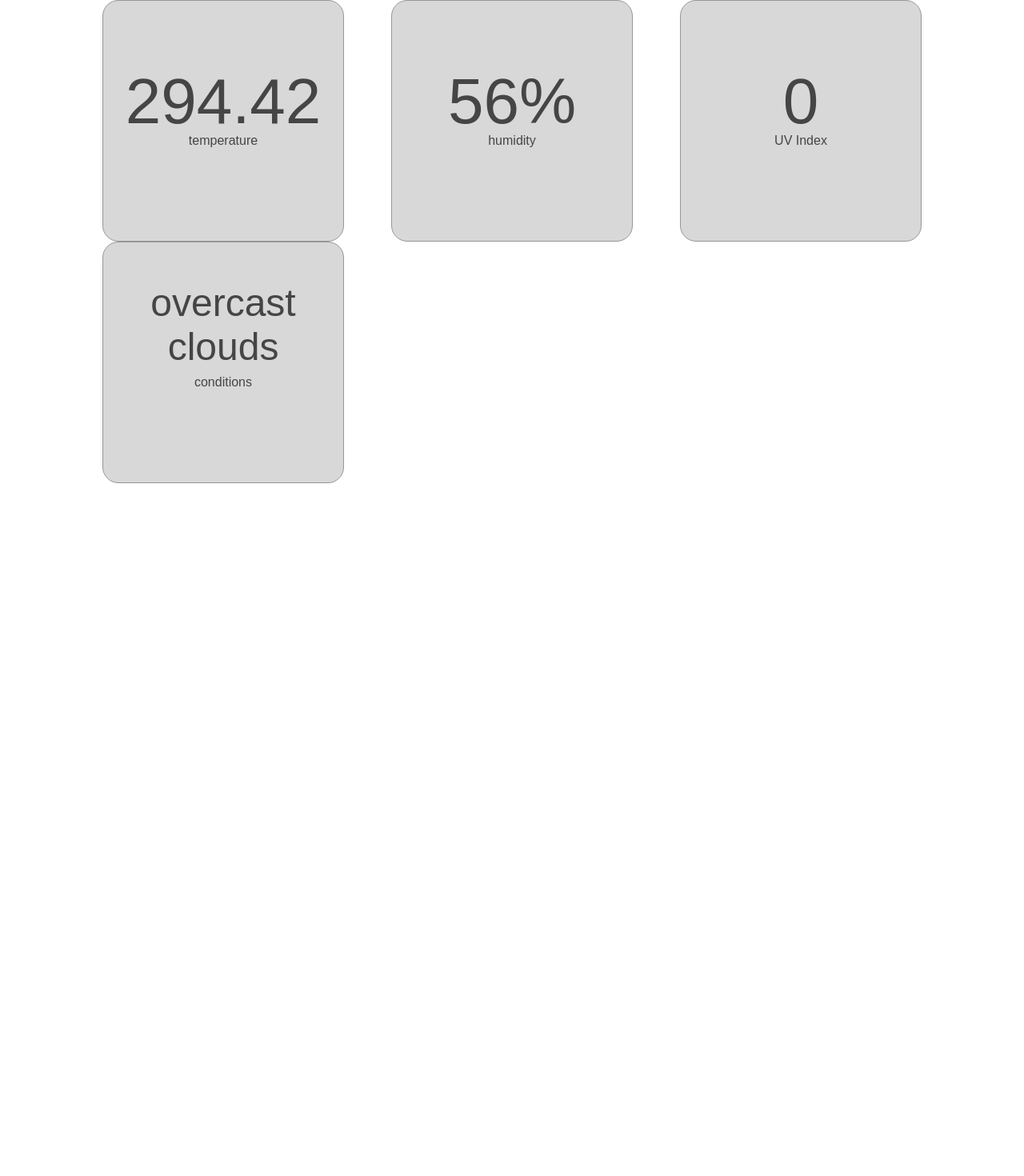
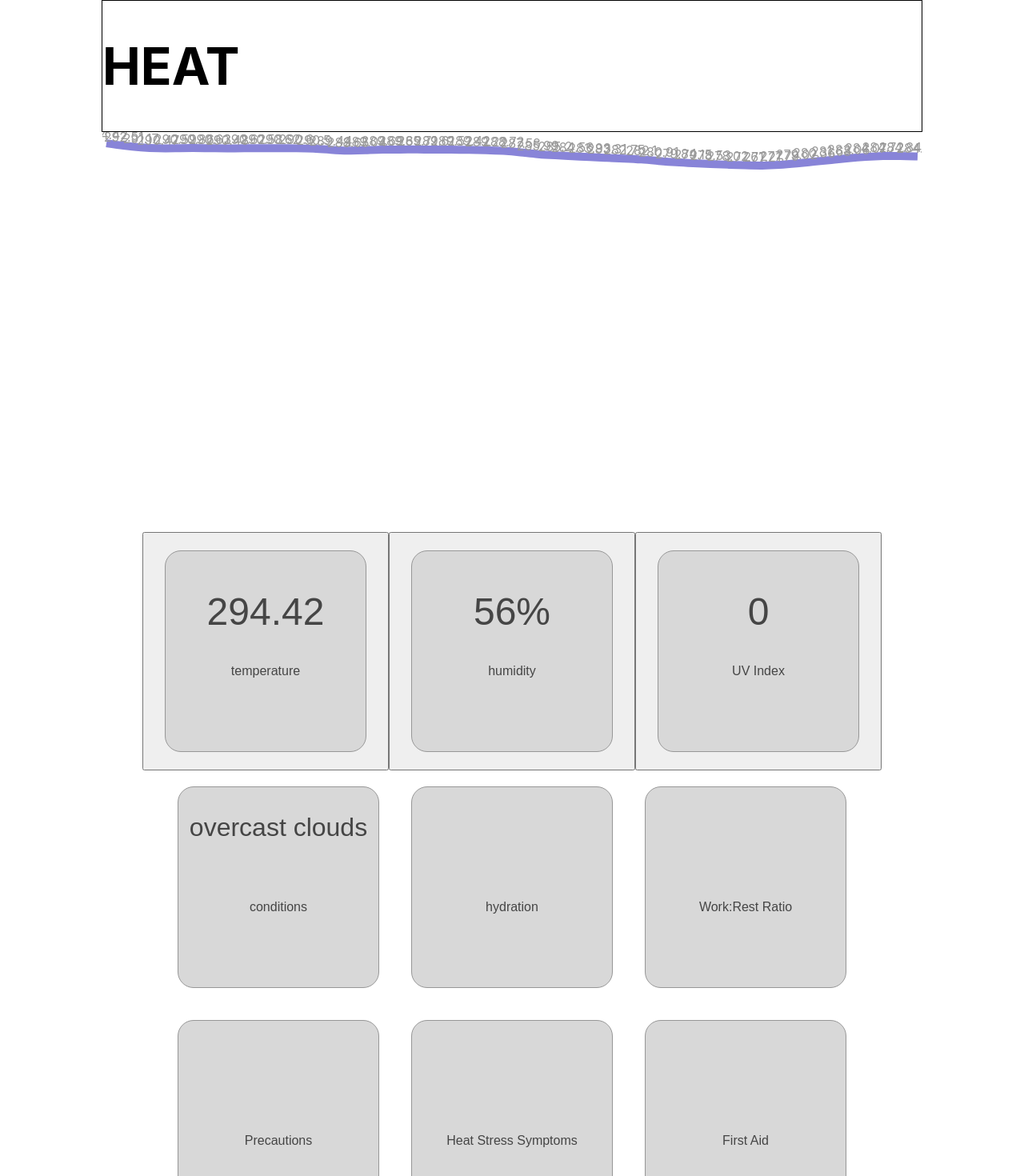
Before and after one commit to rafael-domingo/heat, a React (Create React App) app: page / in a window 1280 px wide. Shown: the top 1470 px of the page at 80% size. Before the commit the page ends 800 px from the top, so only its background shows below. Built offline with nearby package versions, Linux system fonts and the light colour scheme.

Commit message:
Set up Recharts

```diff
--- a/package.json
+++ b/package.json
@@ -9,6 +9,7 @@
     "react": "^17.0.1",
     "react-dom": "^17.0.1",
     "react-scripts": "4.0.1",
+    "recharts": "^2.0.4",
     "web-vitals": "^0.2.4"
   },
   "scripts": {
--- a/src/App.css
+++ b/src/App.css
@@ -1,14 +1,45 @@
 .App {
   display: flex;
+  flex-wrap: wrap;
   justify-content: center;
   align-items: flex-start;
+  width: 100%;
+  height: 100%;
+}
+
+.header-group {
+  width: 80%;
+  height: auto;
+  border: 1px solid black;
+  font-size: 2em;
+}
+
+.graph-group {
+  width: 80%;
+  /* height: 100%; */
 }
 
 .card-group {
   display: flex;
   flex-wrap: wrap;
-  justify-content: space-between;
+  justify-content: flex-start;
   align-items: flex-start;
   width: 80%;
   height: auto;
 }
+
+.card-sub-group {
+  display: flex;
+  flex-wrap: wrap;
+  justify-content: center;
+  align-items: flex-start;
+  width: 100%;
+}
+
+.card-remaining {
+  display: flex;
+  flex-wrap: wrap;
+  justify-content: center;
+  align-items: flex-start;
+  width: 100%;
+}
--- a/src/App.js
+++ b/src/App.js
@@ -7,6 +7,8 @@ import { exampleObject } from './util/exampleObject';
 
 // Import Components
 import { CardContainer } from './components/card/CardContainer';
+import { GraphContainer } from './components/graph/GraphContainer';
+import { Card } from './components/card/Card';
 
 class App extends React.Component {
   constructor(props) {
@@ -16,9 +18,11 @@ class App extends React.Component {
       hourlyTemp: Weather.getHourly(exampleObject, 'temp'),
       hourlyUvi: Weather.getHourly(exampleObject, 'uvi'),
       hourlyHumidity: Weather.getHourly(exampleObject, 'humidity'),
-      hourlyConditions: Weather.getHourly(exampleObject, 'conditions')
+      hourlyConditions: Weather.getHourly(exampleObject, 'conditions'),
+      graphData: Weather.getHourly(exampleObject, 'temp')
     }
     this.getWeather = this.getWeather.bind(this);
+    this.changeGraph = this.changeGraph.bind(this);
   }
 
   getWeather() {
@@ -33,6 +37,21 @@ class App extends React.Component {
 
   }
 
+  changeGraph(parameter) {
+    let data = [];
+    if (parameter === 'uvi') {
+      data = Weather.getHourly(exampleObject, 'uvi');
+    } else if (parameter === 'temperature') {
+      data = Weather.getHourly(exampleObject, 'temp');
+    } else if (parameter === 'humidity') {
+      data = Weather.getHourly(exampleObject, 'humidity');
+    }
+    this.setState(prevState => ({
+      ...prevState,
+      graphData: data
+    }));
+  }
+
   componentDidMount() {
     window.addEventListener('load', this.getWeather());
   }
@@ -40,11 +59,33 @@ class App extends React.Component {
   render() {
     return (
       <div className="App">
+        <div className="header-group">
+          <h1>HEAT</h1>
+        </div>
+        <div className="graph-group">
+          <GraphContainer data={this.state.graphData} />
+        </div>
         <div className="card-group">
-          <CardContainer mainValue={`${this.state.weather.current.temp}`} description={'temperature'}/>
-          <CardContainer mainValue={`${this.state.weather.current.humidity}%`} description={'humidity'}/>
-          <CardContainer mainValue={`${this.state.weather.current.uvi}`} description={'UV Index'}/>
-          <CardContainer mainValue={`${this.state.weather.current.weather[0].description}`} description={'conditions'} inputType='Text'/>
+          <div className="card-sub-group">
+            <button onMouseEnter={() => this.changeGraph('temperature')}>
+              <CardContainer mainValue={`${this.state.weather.current.temp}`} description={'temperature'}/>
+            </button>
+            <button onMouseEnter={() => this.changeGraph('humidity')}>
+              <CardContainer mainValue={`${this.state.weather.current.humidity}%`} description={'humidity'}/>
+            </button>
+            <button onMouseEnter={() => this.changeGraph('uvi')}>
+              <CardContainer mainValue={`${this.state.weather.current.uvi}`} description={'UV Index'}/>
+            </button>
+          </div>
+          <div className="card-remaining">
+            <CardContainer mainValue={`${this.state.weather.current.weather[0].description}`} description={'conditions'} inputType='Text'/>
+            <CardContainer description={'hydration'} />
+            <CardContainer description={'Work:Rest Ratio'} />
+            <CardContainer description={'Precautions'} />
+            <CardContainer description={'Heat Stress Symptoms'} />
+            <CardContainer description={'First Aid'} />
+          </div>
+
         </div>
 
       </div>
--- a/src/components/card/Card.css
+++ b/src/components/card/Card.css
@@ -3,13 +3,14 @@
     flex-wrap: wrap;
     justify-content: center;
     align-items: center;
-    width: 300px;
-    height: 300px;
+    width: 250px;
+    height: 250px;
     border-radius: 20px;
     border: 1px solid #979797;
     font-family: Arial, Helvetica, sans-serif;
     text-align: center;
     background-color: #D8D8D8;
+    margin: 20px;
 
 }
 
@@ -28,11 +29,11 @@ p {
 }
 
 .card-main-text {
-    font-size: 5rem;
+    font-size: 3rem;
 }
 
 .card-main-text-mod {
-    font-size: 3rem;
+    font-size: 2rem;
 }
 
 .card-description {
--- /dev/null
+++ b/src/components/graph/Graph.js
@@ -0,0 +1,23 @@
+import './Graph.css';
+import React from 'react';
+
+// Import Rechart Graph library
+import {  LineChart, Line, ResponsiveContainer, Tooltip, LabelList } from 'recharts';
+
+export class Graph extends React.Component {
+    render() {
+        console.log(this.props.data);
+        return (
+            <div>
+            <ResponsiveContainer width="100%" height={500}>
+                <LineChart data={this.props.data}>
+                    <Line type="basis" dataKey="time" stroke="#8884d8" strokeWidth={2} dot={false} strokeWidth={10}>
+                        <LabelList dataKey="time" position="top" fill="#999999"/>
+                    </Line>
+                    <Tooltip />
+                </LineChart>
+            </ResponsiveContainer>
+            </div>
+        )
+    }
+}
--- /dev/null
+++ b/src/components/graph/GraphContainer.js
@@ -0,0 +1,12 @@
+import { render } from '@testing-library/react';
+import React from 'react';
+import { Graph } from './Graph';
+
+export class GraphContainer extends React.Component {
+
+    render() {
+        return (
+            <Graph data={this.props.data}/>
+        )
+    }
+}
--- a/src/util/Weather.js
+++ b/src/util/Weather.js
@@ -50,15 +50,19 @@ export const Weather = {
     },
 
     getHourly(WeatherObject, parameter) {
-        var object = {};
+        var array = [];
         WeatherObject.hourly.forEach(hour => {
+            var time = hour.dt;
+            var object = {
+                time: hour[parameter]
+            }
             if (parameter === 'conditions') {
-                object[hour.dt] = hour.weather[0].description;
+                array.push(object);
             } else {
-                object[hour.dt] = hour[parameter];
+                array.push(object);
             }
         })
-        return object;
+        return array;
 
     }
 
```
Also changed, not shown: src/components/graph/Graph.css (added), 2 other files (tests, documents, lock files or other folders).
